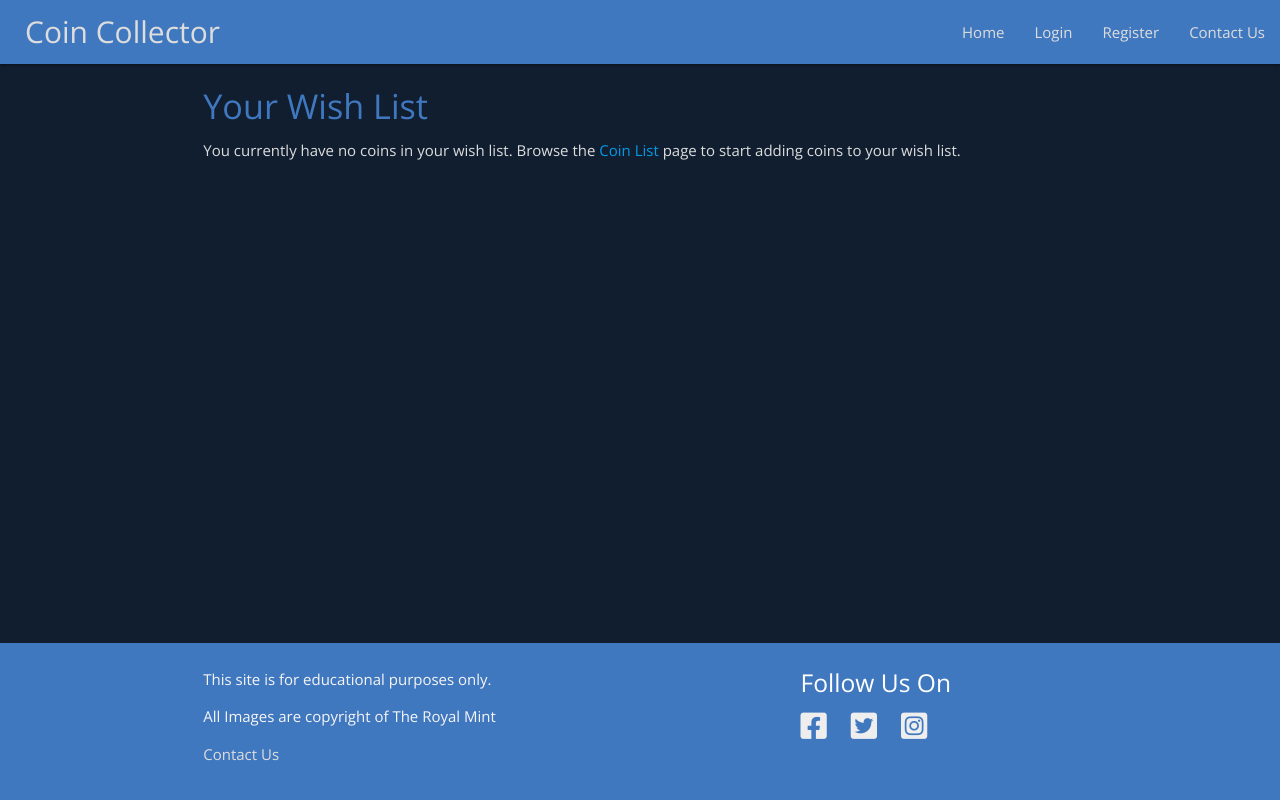
After one commit to peejaywk/MS3-CoinCollector, a Flask app: page /wishlist in a window 1280 px wide. The commit adds this page. Run offline with Flask 2, Linux system fonts and the light colour scheme; some libraries are stand-ins or nearby versions.

Commit message:
Add wishlist page and the appropriate route in the app.py file.

```diff
--- a/app.py
+++ b/app.py
@@ -221,6 +221,61 @@ def coin_list():
     return redirect(url_for("login"))
 
 
+@app.route("/wishlist")
+def wishlist():
+    if session.get('user'):
+        # Find the current session user in the db and retrieve the
+        # users ObjectId
+        user_id = mongo.db.users.find_one(
+            {"email": session["user"]})["_id"]
+
+        coin_ids = []
+        # Find all entries that match the current user and add to list
+        for coin in mongo.db.wishlists.find({"user_id": ObjectId(user_id)}):
+            coin_ids.append((coin["_id"], coin["coin_id"]))
+
+        coins = []
+        # Gather all data into one dictionary ready for rendering.
+        for id, coin in coin_ids:
+            # Find the coin data from the circulation collection
+            coin_data = mongo.db.circulation.find_one({"_id": ObjectId(coin)})
+
+            # Find the users entry from the wishlist collection and add
+            # in the coin data.
+            user_coin = mongo.db.wishlists.find_one({"_id": id})
+            user_coin['coin_data'] = coin_data
+            coins.append(user_coin)
+
+        per_page = 6
+        pagination_coins = paginate_coins(coins, per_page)
+        pagination = paginate_args(coins, per_page)
+        return render_template("wishlist.html", wishlist_coins=pagination_coins, pagination=pagination)
+
+    return render_template("wishlist.html")
+
+
+@app.route("/add_wishlist/<coin_id>")
+def add_wishlist(coin_id):
+    # Find the current session user in the db and retrieve the users ObjectId
+    user_id = mongo.db.users.find_one(
+        {"email": session["user"]})["_id"]
+
+    wishlist_coin = {
+        "user_id": ObjectId(user_id),
+        "coin_id": ObjectId(coin_id)
+    }
+    mongo.db.wishlists.insert_one(wishlist_coin)
+    flash("Coin added to your wish list.")
+    return redirect(url_for("coin_list"))
+
+
+@app.route("/delete_wishlist_coin/<wishlist_coin_id>")
+def delete_wishlist_coin(wishlist_coin_id):
+    mongo.db.wishlists.remove({"_id": ObjectId(wishlist_coin_id)})
+    flash("Coin Deleted From Wish List")
+    return redirect(url_for("wishlist"))
+
+
 @app.route("/add_user_coin/<coin_id>", methods=["GET", "POST"])
 def add_user_coin(coin_id):
     if request.method == "POST":
--- a/templates/base.html
+++ b/templates/base.html
@@ -31,6 +31,7 @@
                 {% if session.user %}
                     {% if not session.admin %}
                         <li><a href="{{ url_for('get_coins') }}">My Collection</a></li>
+                        <li><a href="{{ url_for('wishlist') }}">My Wish List</a></li>
                     {% endif %}
                 {% else %}
                 <li><a href="{{ url_for('get_coins') }}">Home</a></li>
@@ -57,6 +58,7 @@
         {% if session.user %}
             {% if not session.admin %}
                 <li><a href="{{ url_for('get_coins') }}">My Collection</a></li>
+                <li><a href="{{ url_for('wishlist') }}">My Wish List</a></li>
             {% endif %}
         {% else %}
         <li><a href="{{ url_for('get_coins') }}">Home</a></li>
--- /dev/null
+++ b/templates/wishlist.html
@@ -0,0 +1,188 @@
+{% extends "base.html" %}
+{% block content %}
+{% if wishlist_coins|length > 0 %}
+        <div class="row">
+            <div class="col s12">
+                <h4>Your Wish List</h4>
+                <p>Below are the coins currently in your wish list.
+                </p>
+            </div>
+        </div>
+
+        <div class="row">
+            {% for wishlist_coin in wishlist_coins %}
+            <div class="col s12 l6 xl4">
+                <div class="coin-card card small">
+                    <div class="card-image waves-effect waves-block waves-light">
+                        <img class="activator coin-image" src="{{ wishlist_coin.coin_data.reverse_image }}">
+                    </div>
+
+                    <div class="card-content">
+                        <span class="card-title activator grey-text text-darken-4">{{ wishlist_coin.coin_data.year}}:
+                            {{ wishlist_coin.coin_data.issue }}<i class="fas fa-ellipsis-v right"></i></span>
+                    </div>
+
+                    <div class="card-action">
+                        <div class="col s6 btn-wrapper">
+                            <a href="#{{wishlist_coin._id}}"
+                                class="waves-effect waves-light btn-small green lighten-1 modal-trigger">Copy</a>
+                        </div>
+
+                        <div class="col s6 btn-wrapper">
+                            <a href="#delete_{{wishlist_coin._id}}"
+                                class="waves-effect waves-light btn-small red lighten-1 modal-trigger">Remove</a>
+                        </div>
+                    </div>
+                    <div class="card-reveal">
+                        <span class="card-title grey-text text-darken-4">{{ wishlist_coin.coin_data.issue }}<i
+                                class="fas fa-times right"></i></span>
+                        <p>{{ wishlist_coin.coin_data.description }}</p>
+                        <table>
+                            <tr>
+                                <td class="td-text-heading">Year</td>
+                                <td class="td-text">{{ wishlist_coin.coin_data.year }}</td>
+                            </tr>
+                            <tr>
+                                <td class="td-text-heading">General Circulation</td>
+                                <td class="td-text">{{ wishlist_coin.coin_data.circulation }}</td>
+                            </tr>
+                            <tr>
+                                <td class="td-text-heading">Edge Inscription</td>
+                                <td class="td-text">{{ wishlist_coin.coin_data.edge }}</td>
+                            </tr>
+                            <tr>
+                                <td class="td-text-heading">Mintage</td>
+                                <td class="td-text">{{ wishlist_coin.coin_data.mintage }}</td>
+                            </tr>
+                            <tr>
+                                <td class="td-text-heading">Material</td>
+                                <td class="td-text">{{ wishlist_coin.coin_data.material }}</td>
+                            </tr>
+                            <tr>
+                                <td class="td-text-heading">Thickness</td>
+                                <td class="td-text">{{ wishlist_coin.coin_data.thickness }}</td>
+                            </tr>
+                            <tr>
+                                <td class="td-text-heading">Weight</td>
+                                <td class="td-text">{{ wishlist_coin.coin_data.weight }}</td>
+                            </tr>
+                            <tr>
+                                <td class="td-text-heading">Diameter</td>
+                                <td class="td-text">{{ wishlist_coin.coin_data.diameter }}</td>
+                            </tr>
+                            <tr>
+                                <td class="td-text-heading">Obverse Designer</td>
+                                <td class="td-text">{{ wishlist_coin.coin_data.obverse_designer }}</td>
+                            </tr>
+                            <tr>
+                                <td class="td-text-heading">Reverse Designer</td>
+                                <td class="td-text">{{ wishlist_coin.coin_data.reverse_designer }}</td>
+                            </tr>
+                        </table>
+                        <div class="col s12">
+                            <div class="center-align">
+                                <img class="activator coin-image" src="{{ wishlist_coin.coin_data.obverse_image }}">
+                            </div>
+                        </div>
+                    </div>
+                </div>
+            </div>
+
+            <!-- Add Coin Modal Structure -->
+            <div id="{{wishlist_coin._id}}" class="modal modal-style">
+                <form method="POST" action="{{ url_for('add_user_coin', coin_id=wishlist_coin.coin_data._id) }}">
+                    <div class="modal-content">
+                        <div class="row">
+                            <div class="col s12 center-align">
+                                <h5>{{ wishlist_coin.coin_data.year }} - {{ wishlist_coin.coin_data.denomination }} -
+                                    {{ wishlist_coin.coin_data.issue }}</h5>
+                            </div>
+                            <div class="col s12">
+                                <div class="center-align">
+                                    <img class="activator coin-image" src="{{ wishlist_coin.coin_data.reverse_image }}">
+                                </div>
+                            </div>
+                        </div>
+                        <div class="row">
+                            <div class="col s12 input-field">
+                                <input id="date-found" name="date-found" type="text" class="datepicker validate" required>
+                                <label for="date-found">Date Found</label>
+                            </div>
+                        </div>
+                        <div class="row">
+                            <div class="col s12 input-field">
+                                <input id="notes" name="notes" type="text" class="validate">
+                                <label for="notes">Notes</label>
+                            </div>
+                        </div>
+                    </div>
+
+                    <div class="modal-footer modal-footer-style">
+                        <div class="row">
+                            <div class="col s6">
+                                <button type="submit" class="btn-small green lighten-1 right">Copy</button>
+                            </div>
+                            <div class="col s6">
+                                <a href="#!" class="modal-close btn-small red lighten-1 left">Cancel</a>
+                            </div>
+                        </div>
+                    </div>
+                </form>
+            </div>
+
+            <!-- Remove Modal Structure -->
+            <div id="delete_{{wishlist_coin._id}}" class="modal modal-style">
+                <div class="modal-content">
+                    <div class="row">
+                        <div class="col s12 center-align">
+                            <h5>{{ wishlist_coin.coin_data.year }} - {{ wishlist_coin.coin_data.denomination }} -
+                                {{ wishlist_coin.coin_data.issue }}</h5>
+                        </div>
+                    </div>
+                    <div class="row">
+                        <div class="col s12 center-align">
+                            <img class="activator coin-image" src="{{ wishlist_coin.coin_data.reverse_image }}">
+                        </div>
+                    </div>
+                    <div class="row">
+                        <div class="col s12 center-align">
+                            <p>Please confirm removal of the above coin from your wishlist.</p>
+                        </div>
+                    </div>
+                </div>
+
+
+                <div class="modal-footer modal-footer-style">
+                    <div class="container">
+                        <div class="row">
+                            <div class="col s6">
+                                <a href="{{ url_for('delete_wishlist_coin', wishlist_coin_id=wishlist_coin._id)}}"
+                                    class="modal-close waves-effect waves-green btn-small right red lighten-1">Confirm</a>
+                            </div>
+                            <div class="col s6">
+                                <a href="#!"
+                                    class="modal-close waves-effect waves-green btn-small left green lighten-1">Cancel</a>
+                            </div>
+                        </div>
+                    </div>
+                </div>
+            </div>
+
+            {% endfor %}
+        </div>
+
+        <div class="row">
+            <div class="col s12 center-align">
+                {{ pagination.links }}
+                {{ pagination.info }}
+            </div>
+        </div>
+        {% else %}
+        <div class="row">
+            <div class="col s12">
+                <h4>Your Wish List</h4>
+                <p>You currently have no coins in your wish list. Browse the <a href="{{ url_for('coin_list') }}">Coin List</a> page to start adding coins to your wish list.</p>
+            </div>
+        </div>
+        {% endif %}
+{% endblock%}
```
Also changed, not shown: templates/coin_list.html (+6 -3 lines), README.md.
